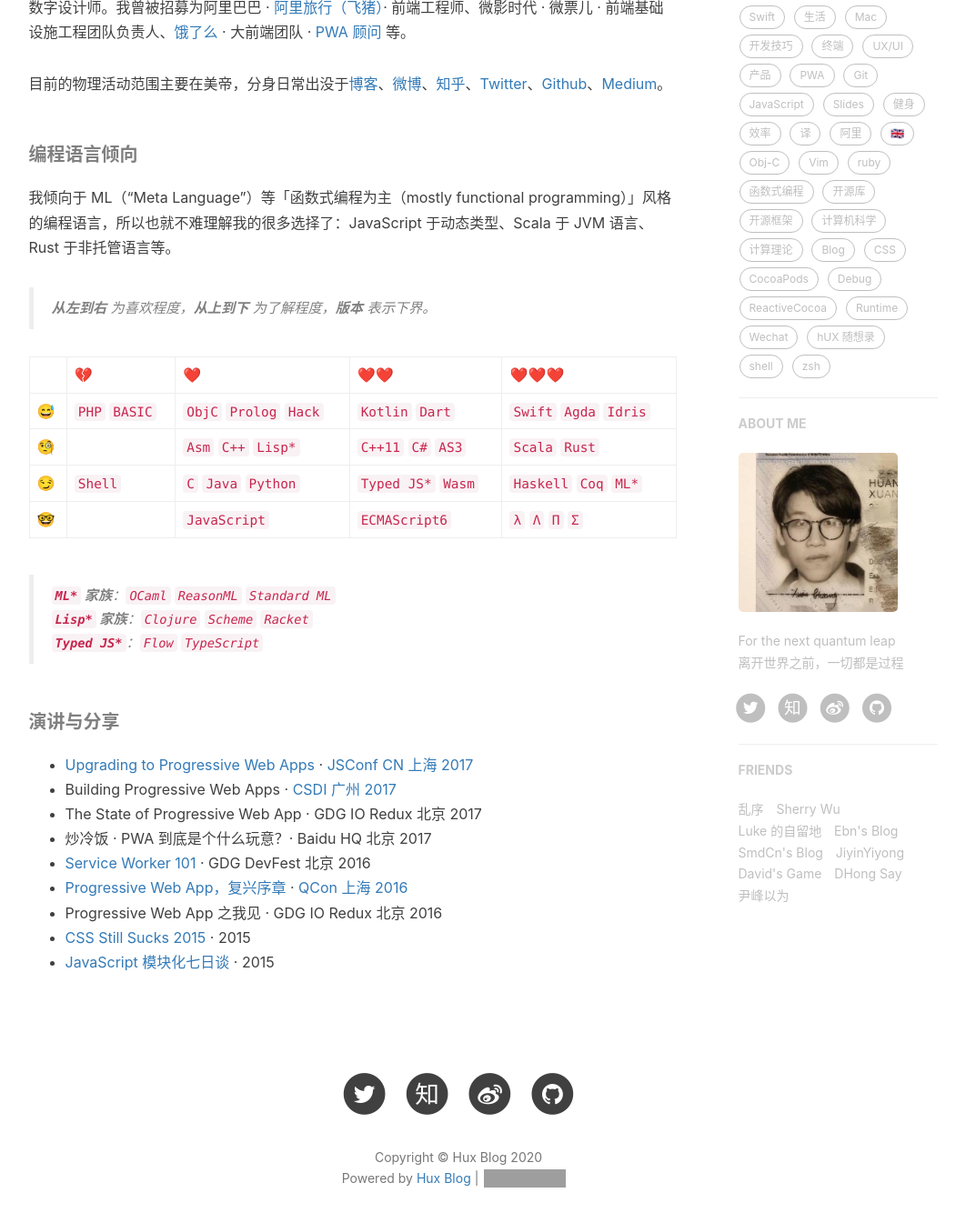
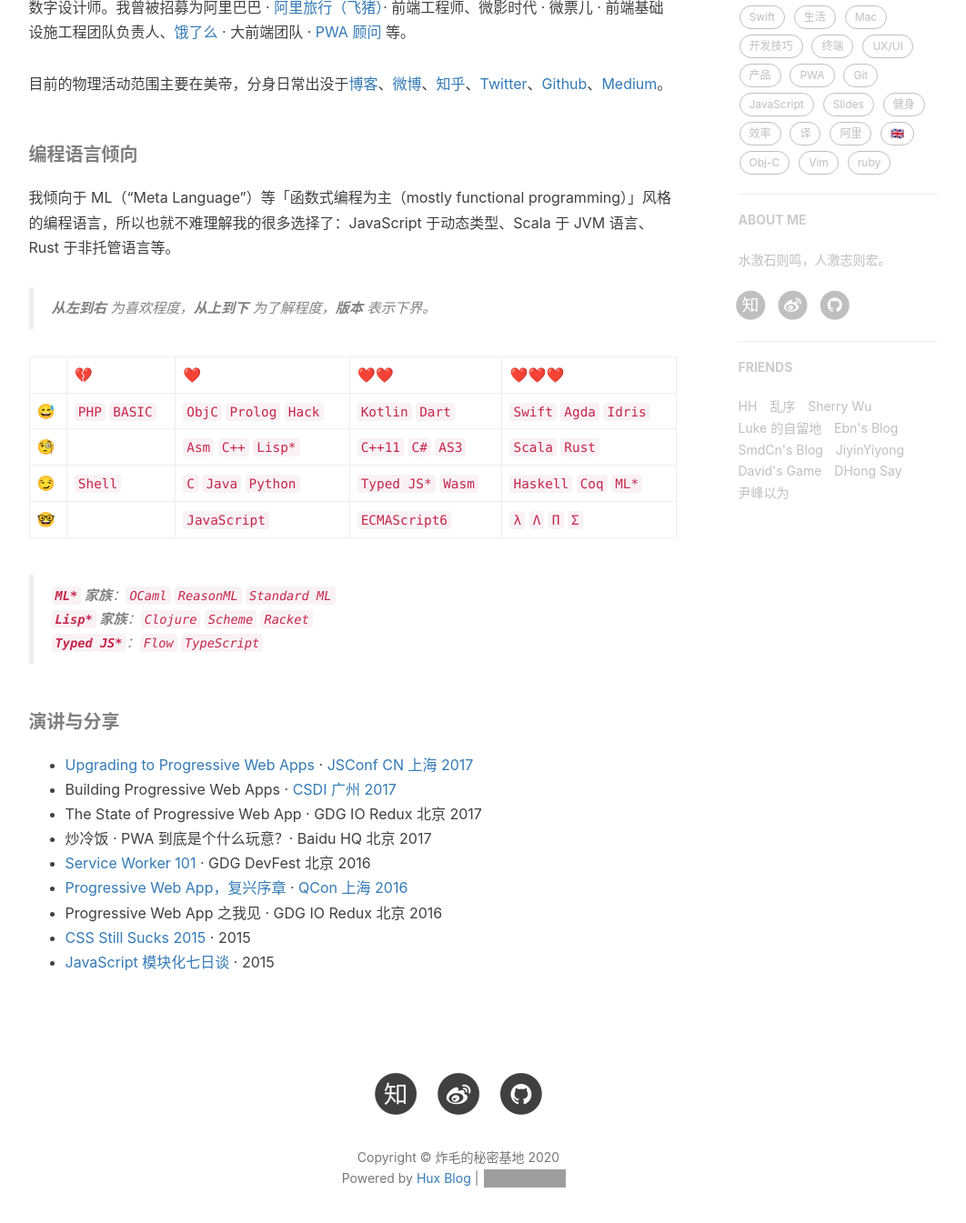
Before and after one commit to lzzmm/lzzmm.github.io, a Jekyll site: the page built from about.html, in a window 1280 px wide and 1400 px high, scrolled down 609 px. Shown: the top 1345 px of the window at 91% size, without its empty margins (136-1198 px from the left). Built offline with Jekyll 4.4.1, drawn with Linux system fonts in a browser that asks for light colours; nearby versions of some CDN libraries; comment, search, counter and statistics services are not loaded; grey boxes are pictures that could not be loaded.

Commit message:
roughly change config

```diff
--- a/_config.yml
+++ b/_config.yml
@@ -1,11 +1,11 @@
 # Site settings
-title: Hux Blog
-SEOTitle: 黄玄的博客 | Hux Blog
+title: 炸毛的秘密基地
+SEOTitle: 炸毛的秘密基地 | YH's Blog
 header-img: img/home-bg.jpg
-email: huxpro@gmail.com
-description: "关于程序与设计、黑客与画家 | 黄玄，Web & Mobile Lover，Software Engineer，UX Designer | 这里是 @Hux黄玄 的个人博客，与你一起发现更大的世界。"
-keyword: "黄玄, Hux黄玄, Hux, 鬼栈, huxpro, @huxpro, 黄玄的博客, Hux Blog, 博客, 个人网站, 互联网, Web, JavaScript, 前端, 设计"
-url: "https://huangxuan.me"              # your host, for absolute URL
+email: cortexcyh@gmail.com
+description: "炸毛的秘密基地" # "关于程序与设计、黑客与画家 | 黄玄，Web & Mobile Lover，Software Engineer，UX Designer | 这里是 @Hux黄玄 的个人博客，与你一起发现更大的世界。"
+keyword: "炸毛" # "黄玄, Hux黄玄, Hux, 鬼栈, huxpro, @huxpro, 黄玄的博客, Hux Blog, 博客, 个人网站, 互联网, Web, JavaScript, 前端, 设计"
+url: "http://cleveryh.github.io"        # your host, for absolute URL
 baseurl: ""                             # for example, '/blog' if your blog hosted on 'host/blog'
 
 # Publish posts or collection documents with a future date.
@@ -13,10 +13,10 @@
 
 # SNS settings
 RSS: false
-weibo_username:     huxpro
-zhihu_username:     huxpro
-github_username:    huxpro
-twitter_username:   huxpro
+weibo_username:     CleverYh
+zhihu_username:     cyhhh-81
+github_username:    CleverYh
+#twitter_username:   huxpro
 #facebook_username:  huxpro
 #linkedin_username:  firstname-lastname-idxxxx
 
@@ -48,18 +48,18 @@
 # document: http://jekyllrb.com/docs/configuration/#kramdown
 markdown: kramdown
 kramdown:
-  input: GFM                            # use Github Flavored Markdown !important
-  syntax_highlighter_opts:
-    span:
-      line_numbers: false
+    input: GFM                            # use Github Flavored Markdown !important
+    syntax_highlighter_opts:
+        span:
+        line_numbers: false
     block:
-      line_numbers: true
-      start_line: 1
+        line_numbers: true
+        start_line: 1
 
 
 
 # Disqus settings
-disqus_username: hux
+# disqus_username: hux
 
 # Netease settings
 netease_comment: false
@@ -71,21 +71,21 @@
 # ba_track_id: [your track id]
 
 # Google Analytics
-ga_track_id: 'UA-49627206-1'            # Format: UA-xxxxxx-xx
-ga_domain: huangxuan.me
+# ga_track_id: 'UA-49627206-1'            # Format: UA-xxxxxx-xx
+# ga_domain: huangxuan.me
 
 
 
 # Sidebar settings
 sidebar: true                           # whether or not using Sidebar.
-sidebar-about-description: "For the next quantum leap<br>离开世界之前，一切都是过程"
-sidebar-avatar: /img/avatar-hux-ny.jpg      # use absolute URL, seeing it's used in both `/` and `/about/`
+sidebar-about-description: "水激石则鸣，人激志则宏。"
+# sidebar-avatar: /img/avatar-hux-ny.jpg      # use absolute URL, seeing it's used in both `/` and `/about/`
 
 
 
 # Featured Tags
 featured-tags: true                     # whether or not using Feature-Tags
-featured-condition-size: 1              # A tag will be featured if the size of it is more than this condition value
+featured-condition-size: 2              # A tag will be featured if the size of it is more than this condition value
 
 
 
@@ -103,6 +103,9 @@
 # Friends
 friends: [
     {
+        title: "HH",
+        href: "https://whaohan.github.io"
+    },{
     #     title: "Su",
     #     href: "http://su.gallery/"
     # },{
```
